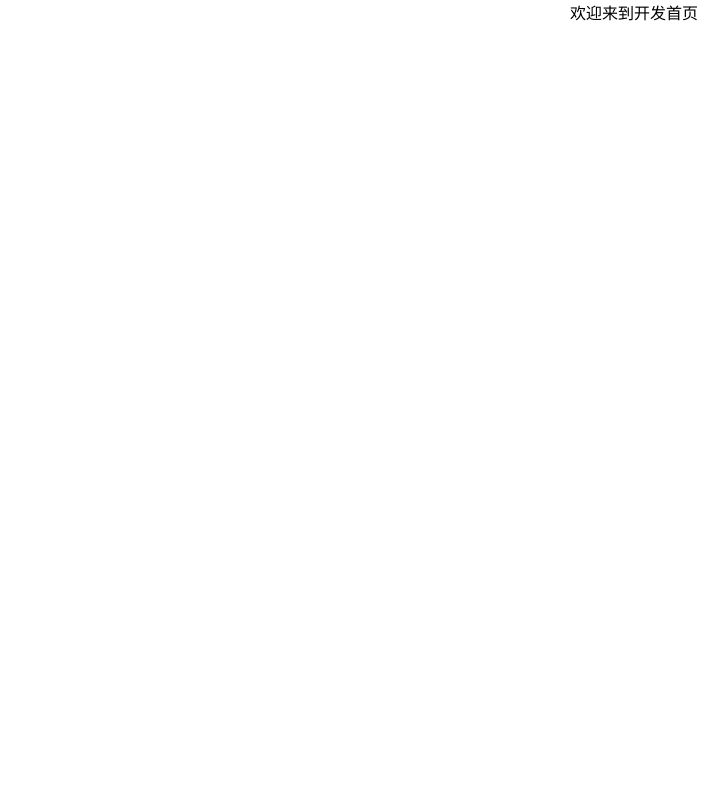
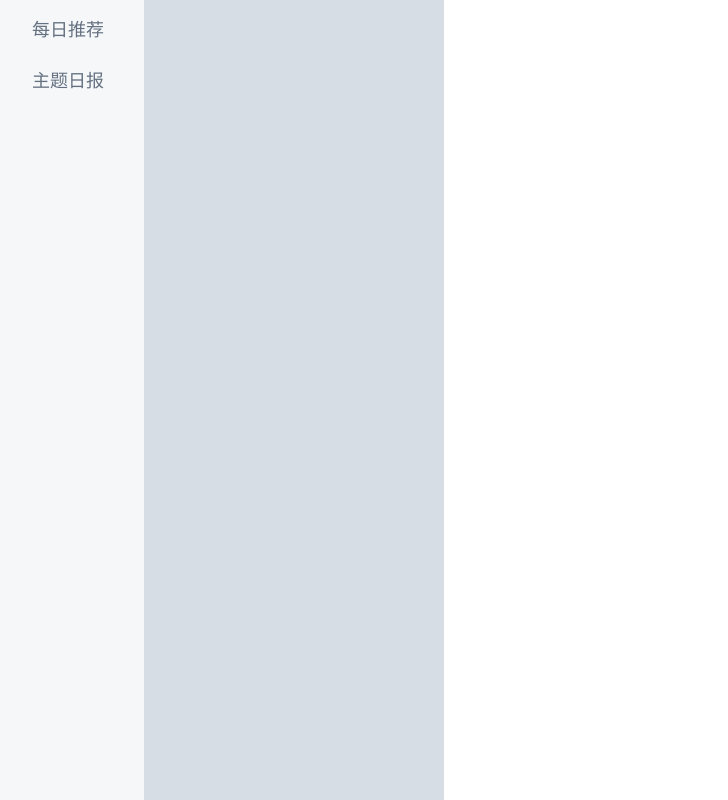
Before and after one commit to LonelyWoodBaby/fontend-develop-base-vue, a Vue app: page / in a window 1280 px wide. Shown: the whole page, without its empty margins (6-734 px from the left). Built offline with nearby package versions, Linux system fonts and the light colour scheme.

Commit message:
修复了部分错误，并且成功完成了首页部分编写

```diff
--- a/index.html
+++ b/index.html
@@ -4,6 +4,7 @@
     <meta charset="UTF-8">
     <meta name="viewport" content="width=device-width, initial-scale=1.0">
     <meta http-equiv="X-UA-Compatible" content="ie=edge">
+    <link rel="stylesheet" href="/dist/main.css">
     <title>首页</title>
 </head>
 <body>
--- a/package.json
+++ b/package.json
@@ -20,12 +20,18 @@
     "babel-preset-latest": "^6.24.1",
     "babel-runtime": "^6.26.0",
     "css-loader": "^0.28.9",
+    "eslint-config-standard": "^11.0.0-beta.0",
+    "eslint-friendly-formatter": "^3.0.0",
+    "eslint-loader": "^1.9.0",
     "eslint-plugin-html": "^4.0.2",
+    "eslint-plugin-promise": "^3.6.0",
+    "eslint-plugin-standard": "^3.0.1",
     "eslint-plugin-vue": "^4.2.2",
     "extract-text-webpack-plugin": "^3.0.2",
     "file-loader": "^1.1.6",
     "html-webpack-plugin": "^2.30.1",
     "request": "^2.83.0",
+    "style-loader": "^0.20.1",
     "url-loader": "^0.6.2",
     "vue": "^2.5.13",
     "vue-hot-reload-api": "^2.2.4",
--- a/src/components/app.vue
+++ b/src/components/app.vue
@@ -1,6 +1,17 @@
 <template>
-  <div>
-      <router-view></router-view>
+  <div class="daily">
+    <div class="daily-menu">
+      <div class="daily-menu-item">每日推荐</div>
+      <div class="daily-menu-item">主题日报</div>
+    </div>
+    <div class="daily-list">
+      <!--
+      <Item></Item>
+      -->
+    </div>
+    <!--
+    <dialy-artcile></dialy-artcile>
+    -->
   </div>
 </template>
 <script>
--- a/src/config/routers.js
+++ b/src/config/routers.js
@@ -1,4 +1,4 @@
-import Index from '../views/index';
+import Index from '../views/index.vue';
 const routers = [{
   path: '/',
   meta: {
--- /dev/null
+++ b/src/css/style.css
@@ -0,0 +1,56 @@
+html,body{
+    margin: 0;
+    padding: 0;
+    height: 100%;
+    color: #657180;
+    font-size: 16px;
+}
+.daily-menu{
+    width: 150px;
+    position: fixed;
+    top: 0;
+    bottom:0;
+    left:0;
+    overflow: auto;
+    background: #f5f7f9;
+}
+.daily-menu-item{
+    font-size: 18px;
+    text-align: center;
+    margin: 5px 0;
+    padding: 10px 0;
+    cursor: pointer;
+    border-right: 2px solid transparent;
+    transition: all .3s ease-in-out;
+}
+.daily-menu-item:hover{
+    background: #e3e8ee;
+}
+.daily-menu-item.on{
+    border-right: 2px solid #3399ff;
+}
+.daily-list{
+    width: 300px;
+    position: fixed;
+    top: 0;
+    bottom:0;
+    left:150px;
+    overflow: auto;
+    background: #d7dde4;
+}
+.daily-item{
+    display: block;
+    color: inherit;
+    text-decoration: none;
+    padding: 16px;
+    overflow: hidden;
+    cursor: pointer;
+    transition: all .3s ease-in-out
+}
+.daily-item:hover{
+    background: #e3e8ee;
+}
+.daily-article{
+    margin-left: 450px;
+    padding: 20px;
+}
--- a/src/main.js
+++ b/src/main.js
@@ -4,6 +4,8 @@ import Vuex from 'vuex';
 import Routers from './config/routers';
 
 import App from './components/app.vue';
+
+import './css/style.css';
 
 Vue.use(Vuex);
 Vue.use(VueRouter);
@@ -15,14 +17,15 @@ const RouterConfig = {
 };
 
 const router = new VueRouter(RouterConfig);
-router.beforeEach((to, from, next) => {
+
+router.beforeEach((to,from,next) => {
   window.document.title = to.meta.title;
   next();
 });
 
-router.afterEach((to,from,next) => {
+router.afterEach(() => {
   window.scrollTo(0,0);
-  next();
+  //next();
 });
 
 const store = new Vuex.Store({
--- a/webpack.config.js
+++ b/webpack.config.js
@@ -1,58 +1,62 @@
-const path = require("path");
-let ExtractTextPlugin = require("extract-text-webpack-plugin");
+var path = require("path");
+var ExtractTextPlugin = require("extract-text-webpack-plugin");
+
 var config = {
-	entry:{
-		main:"./src/main"
+  entry: {
+    main: "./src/main"
   },
-	output:{
-		path:path.join(__dirname,"./dist"),
-		publicPath:"/dist/",
-		filename:"main.js"
+  output: {
+    path: path.join(__dirname, "./dist"),
+    publicPath: "/dist/",
+    filename: "main.js"
   },
-	module:{
-		rules:[
-			...(config.dev.useEslint? [{
-				test: /\.(js|vue)$/,
-				loader: 'eslint-loader',
-				enforce: 'pre',
-				include: [resolve('src'), resolve('test')],
+  module: {
+    rules: [
+      {
+        test: /\.vue$/,
+        loader: "vue-loader",
         options: {
-					formatter: require('eslint-friendly-formatter'),
-					emitWarning: !config.dev.showEslintErrorsInOverlay
-				}
-			}] : []),
-			{
-				test:/\.vue$/,
-				loader:'vue-loader',
-				options:{
-					loaders:{
-						css:ExtractTextPlugin.extract({
-							use:'css-loader',
-							fallback:"vue-style-loader"
+          loaders: {
+            css: ExtractTextPlugin.extract({
+              use: "css-loader",
+              fallback: "vue-style-loader"
             })
           }
         }
       },
       {
-				test:/\.js$/,
-				loader:'babel-loader',
-				exclude:/node_modules/
+        test: /\.js$/,
+        loader: "babel-loader",
+        exclude: /node_modules/
       },
       {
-				test:/\.css$/,
-				use:ExtractTextPlugin.extract({
-					use:'css-loader',
-					fallback:"style-loader"
+        test: /\.css$/,
+        use: ExtractTextPlugin.extract({
+          use: "css-loader",
+          fallback: "style-loader"
         })
       },
       {
-				test:/\.(gif|jpg|png|woff|svg|eot|ttf)\??.*$/,
-				loader:"url-loader?|limit=1024"
+        test: /\.(gif|jpg|png|woff|svg|eot|ttf)\??.*$/,
+        loader: "url-loader?limit=1024"
+      },
+      {
+				test:/\.(js|vue)$/,
+				loader:'eslint-loader',
+				enforce:'pre',
+				include:[path.join(__dirname,"./src")],
+				options:{
+					formatter:require("eslint-friendly-formatter")
 				}
+			},
     ]
   },
-	plugins:[
-		new ExtractTextPlugin("main.css")
+  plugins: [
+    new ExtractTextPlugin({
+      filename: "[name].css",
+      allChunks: true
+    })
   ]
-}
+};
+
 module.exports = config;
```
Also changed, not shown: .eslintrc.js, 2 other files (tests, documents, lock files or other folders). Lines whose indentation alone changed are shown as unchanged.
